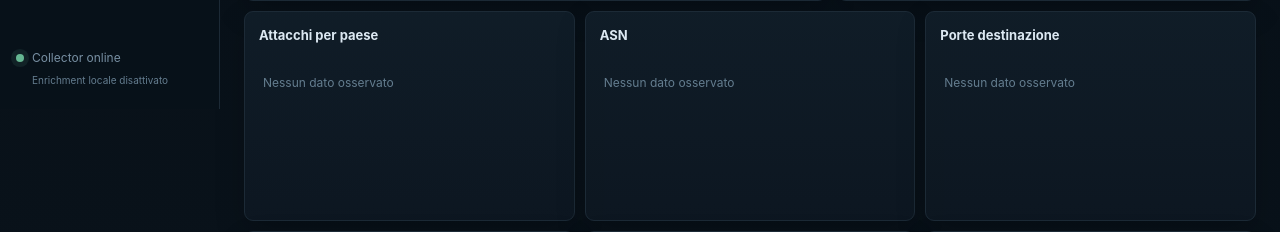
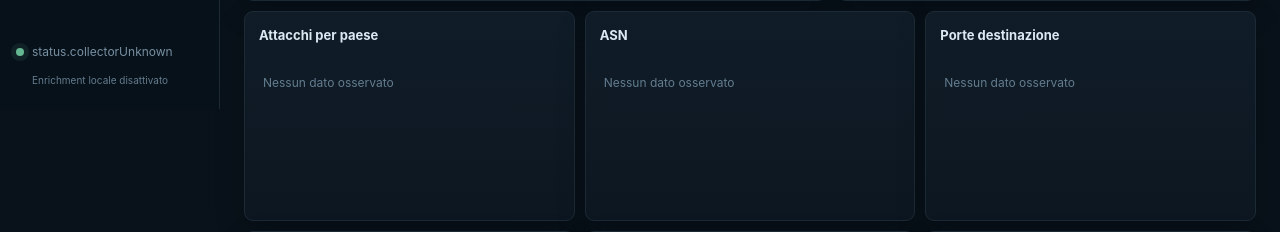
Before and after one commit to chiaraberti13/AEGIS-NEXUS, a Flask app: page / in a window 1280 px wide. Shown: the part 691-923 px from the top of the page. Run offline with Flask 3, Linux system fonts and the light colour scheme; data that the repository does not hold is empty; some libraries are stand-ins or nearby versions.

Commit message:
Expose truthful collector and telemetry status placeholders

```diff
--- a/src/aegis_nexus/templates/index.html
+++ b/src/aegis_nexus/templates/index.html
@@ -31,7 +31,8 @@
       <button class="nav-item" data-view-target="relations" data-i18n="nav.relations"></button>
       <button class="nav-item" data-view-target="study" data-i18n="nav.study"></button>
     </nav>
-    <div class="sidebar-note"><span class="status-dot"></span><span data-i18n="status.live"></span></div>
+    <div class="sidebar-note"><span id="collector-status-dot" class="status-dot"></span><span id="collector-status" data-i18n="status.collectorUnknown"></span></div>
+    <div id="sensor-telemetry-status" class="sidebar-substatus"></div>
     <div id="enrichment-status" class="sidebar-substatus"></div>
   </aside>
 
```
